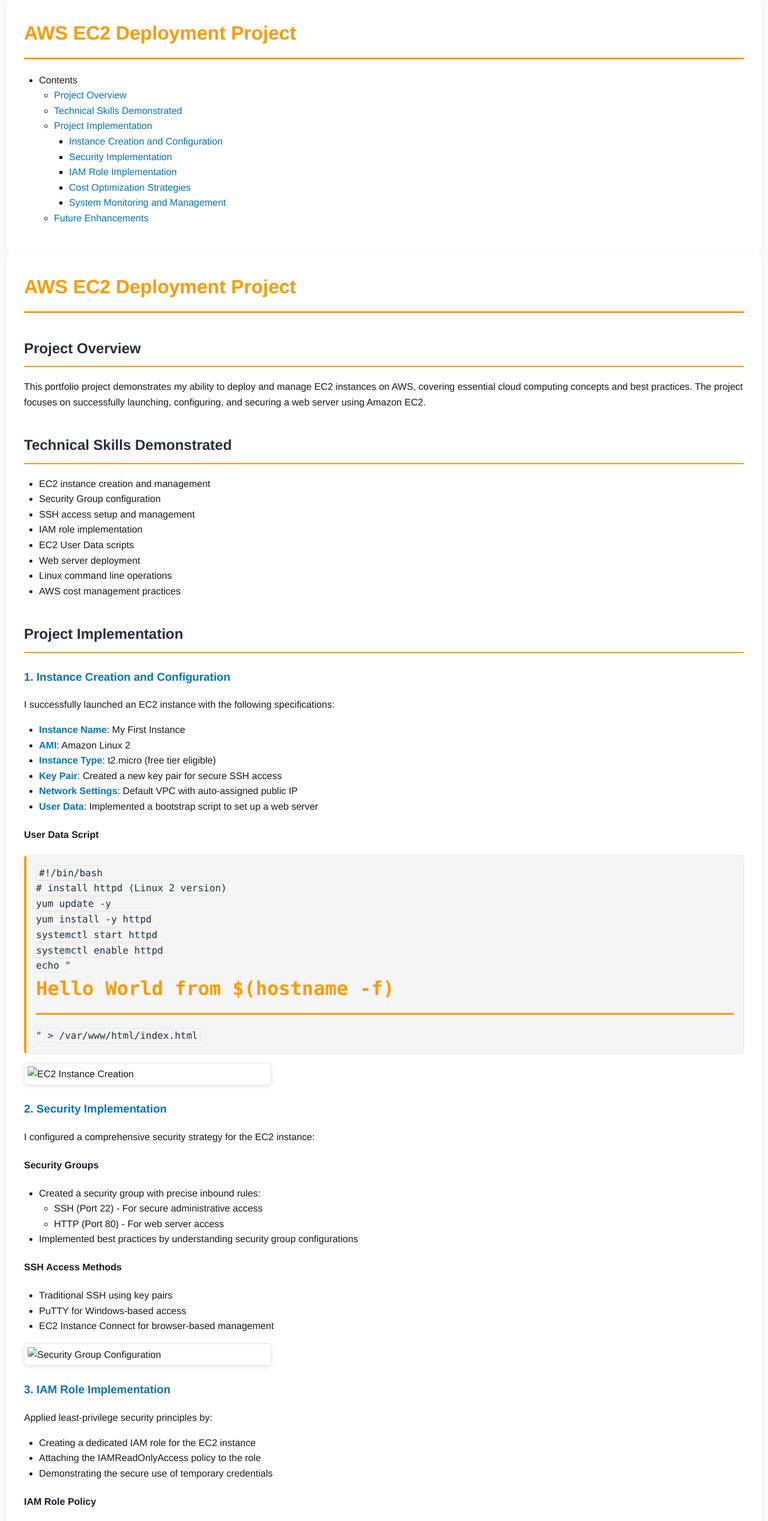
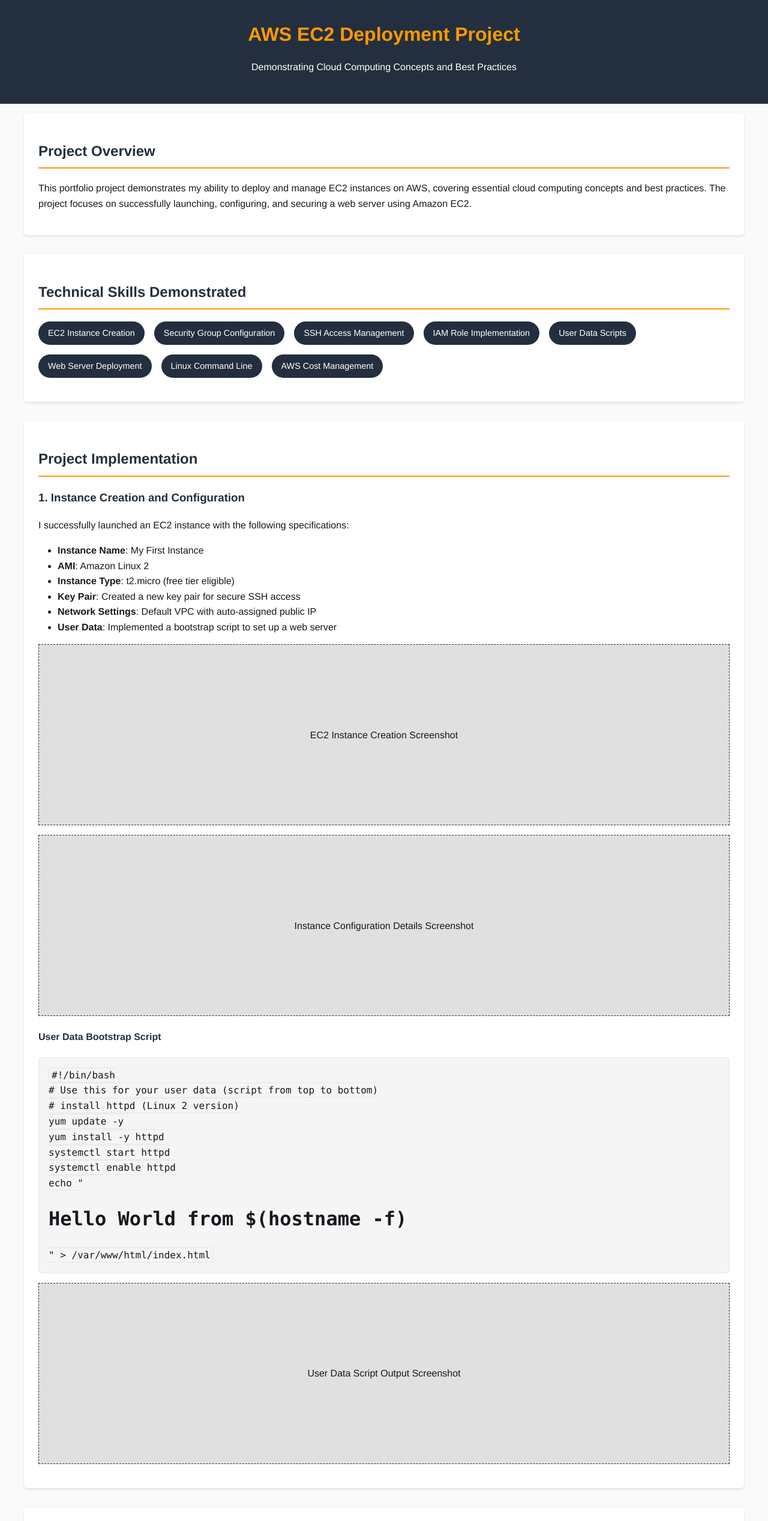
Before and after one commit to deanmtd/AWS-EC2-Deployment-Projects-P1, a plain HTML site: page index.html in a window 1280 px wide. Shown: the top 2536 px of the page at 60% size. Drawn offline with Linux system fonts and the light colour scheme.

Commit message:
Update index.html

```diff
--- a/index.html
+++ b/index.html
@@ -31,91 +31,24 @@
             text-align: center;
         }
 
+        header h1 {
+            margin: 0;
+            color: var(--aws-orange);
+        }
+
         .container {
             max-width: 1200px;
             margin: 0 auto;
             padding: 1rem;
         }
 
-        h1 {
-            color: var(--aws-orange);
-            border-bottom: 3px solid var(--aws-orange);
-            padding-bottom: 15px;
-            margin-top: 0;
+        h2, h3, h4 {
+            color: var(--aws-dark);
         }
 
         h2 {
-            color: var(--aws-dark);
+            padding-bottom: 0.5rem;
             border-bottom: 2px solid var(--aws-orange);
-            padding-bottom: 10px;
-            margin-top: 40px;
-        }
-
-        h3 {
-            color: var(--aws-link);
-            margin-top: 25px;
-        }
-
-        .contents {
-            background-color: white;
-            padding: 1.5rem;
-            border-radius: 5px;
-            box-shadow: 0 2px 4px rgba(0, 0, 0, 0.1);
-            margin-bottom: 2rem;
-        }
-
-        .contents a {
-            color: var(--aws-link);
-            text-decoration: none;
-        }
-
-        .contents a:hover {
-            color: var(--aws-link-hover);
-            text-decoration: underline;
-        }
-
-        .container {
-            background-color: white;
-            padding: 30px;
-            border-radius: 8px;
-            box-shadow: 0 2px 4px rgba(0, 0, 0, 0.1);
-        }
-
-        code {
-            font-family: 'Monaco', 'Menlo', 'Consolas', monospace;
-            background-color: #F5F5F5;
-            padding: 2px 4px;
-            border-radius: 3px;
-            border: 1px solid var(--aws-border);
-            color: var(--aws-dark);
-        }
-
-        pre {
-            background-color: #F5F5F5;
-            padding: 1rem;
-            border-radius: 5px;
-            overflow-x: auto;
-            border: 1px solid var(--aws-border);
-            border-left: 4px solid var(--aws-orange);
-        }
-
-        ul, ol {
-            padding-left: 25px;
-        }
-
-        img {
-            max-width: 100%;
-            height: auto;
-            border: 1px solid var(--aws-border);
-            border-radius: 5px;
-            padding: 5px;
-            margin: 15px 0;
-            display: block;
-            box-shadow: 0 2px 8px rgba(0, 0, 0, 0.1);
-        }
-
-        strong {
-            color: var(--aws-link);
         }
 
         a {
@@ -127,52 +60,121 @@
             color: var(--aws-link-hover);
             text-decoration: underline;
         }
+
+        .section {
+            margin-bottom: 2rem;
+            background-color: white;
+            border-radius: 5px;
+            box-shadow: 0 2px 4px rgba(0, 0, 0, 0.1);
+            padding: 1.5rem;
+        }
+
+        code {
+            font-family: 'Monaco', 'Menlo', 'Consolas', monospace;
+            background-color: #F5F5F5;
+            padding: 2px 4px;
+            border-radius: 3px;
+            border: 1px solid var(--aws-border);
+        }
+
+        pre {
+            background-color: #F5F5F5;
+            padding: 1rem;
+            border-radius: 5px;
+            overflow-x: auto;
+            border: 1px solid var(--aws-border);
+            white-space: pre-wrap;
+            word-wrap: break-word;
+        }
+
+        .skills-list {
+            display: flex;
+            flex-wrap: wrap;
+            gap: 1rem;
+            margin: 1rem 0;
+        }
+
+        .skill-badge {
+            background-color: var(--aws-dark);
+            color: white;
+            padding: 0.5rem 1rem;
+            border-radius: 50px;
+            font-size: 0.9rem;
+        }
+
+        .image-placeholder {
+            background-color: #E0E0E0;
+            border: 1px dashed var(--aws-dark);
+            display: flex;
+            justify-content: center;
+            align-items: center;
+            height: 300px;
+            margin: 1rem 0;
+            text-align: center;
+        }
+
+        ol, ul {
+            padding-left: 2rem;
+        }
+
+        footer {
+            background-color: var(--aws-dark);
+            color: white;
+            text-align: center;
+            padding: 1rem 0;
+            margin-top: 2rem;
+        }
+
+        .aws-button {
+            background-color: var(--aws-orange);
+            color: white;
+            border: none;
+            padding: 0.5rem 1rem;
+            border-radius: 3px;
+            cursor: pointer;
+            display: inline-block;
+            font-weight: bold;
+            margin-top: 1rem;
+        }
+
+        .aws-button:hover {
+            background-color: #EC7211;
+            text-decoration: none;
+        }
     </style>
 </head>
 <body>
+    <header>
         <div class="container">
             <h1>AWS EC2 Deployment Project</h1>
-        <ul>
-            <li>Contents
-                <ul>
-                    <li><a href="#project-overview">Project Overview</a></li>
-                    <li><a href="#technical-skills-demonstrated">Technical Skills Demonstrated</a></li>
-                    <li><a href="#project-implementation">Project Implementation</a>
-                        <ul>
-                            <li><a href="#instance-creation">Instance Creation and Configuration</a></li>
-                            <li><a href="#security-implementation">Security Implementation</a></li>
-                            <li><a href="#iam-role-implementation">IAM Role Implementation</a></li>
-                            <li><a href="#cost-optimization">Cost Optimization Strategies</a></li>
-                            <li><a href="#system-monitoring">System Monitoring and Management</a></li>
-                        </ul>
-                    </li>
-                    <li><a href="#future-enhancements">Future Enhancements</a></li>
-                </ul>
-            </li>
-        </ul>
+            <p>Demonstrating Cloud Computing Concepts and Best Practices</p>
+        </div>
+    </header>
+
+    <div class="container">
+        <div class="section">
+            <h2>Project Overview</h2>
+            <p>This portfolio project demonstrates my ability to deploy and manage EC2 instances on AWS, covering essential cloud computing concepts and best practices. The project focuses on successfully launching, configuring, and securing a web server using Amazon EC2.</p>
         </div>
 
-    <div class="container">
-        <h1>AWS EC2 Deployment Project</h1>
+        <div class="section">
+            <h2>Technical Skills Demonstrated</h2>
+            <div class="skills-list">
+                <span class="skill-badge">EC2 Instance Creation</span>
+                <span class="skill-badge">Security Group Configuration</span>
+                <span class="skill-badge">SSH Access Management</span>
+                <span class="skill-badge">IAM Role Implementation</span>
+                <span class="skill-badge">User Data Scripts</span>
+                <span class="skill-badge">Web Server Deployment</span>
+                <span class="skill-badge">Linux Command Line</span>
+                <span class="skill-badge">AWS Cost Management</span>
+            </div>
+        </div>
 
-        <h2 id="project-overview">Project Overview</h2>
-        <p>This portfolio project demonstrates my ability to deploy and manage EC2 instances on AWS, covering essential cloud computing concepts and best practices. The project focuses on successfully launching, configuring, and securing a web server using Amazon EC2.</p>
+        <div class="section">
+            <h2>Project Implementation</h2>
 
-        <h2 id="technical-skills-demonstrated">Technical Skills Demonstrated</h2>
-        <ul>
-            <li>EC2 instance creation and management</li>
-            <li>Security Group configuration</li>
-            <li>SSH access setup and management</li>
-            <li>IAM role implementation</li>
-            <li>EC2 User Data scripts</li>
-            <li>Web server deployment</li>
-            <li>Linux command line operations</li>
-            <li>AWS cost management practices</li>
-        </ul>
-
-        <h2 id="project-implementation">Project Implementation</h2>
-
-        <h3 id="instance-creation">1. Instance Creation and Configuration</h3>
+            <h3>1. Instance Creation and Configuration</h3>
             <p>I successfully launched an EC2 instance with the following specifications:</p>
             <ul>
                 <li><strong>Instance Name</strong>: My First Instance</li>
@@ -183,8 +185,17 @@
                 <li><strong>User Data</strong>: Implemented a bootstrap script to set up a web server</li>
             </ul>
 
-        <h4>User Data Script</h4>
+            <div class="image-placeholder">
+                <p>EC2 Instance Creation Screenshot</p>
+            </div>
+
+            <div class="image-placeholder">
+                <p>Instance Configuration Details Screenshot</p>
+            </div>
+
+            <h4>User Data Bootstrap Script</h4>
             <pre><code>#!/bin/bash
+# Use this for your user data (script from top to bottom)
 # install httpd (Linux 2 version)
 yum update -y
 yum install -y httpd
@@ -192,55 +203,79 @@ systemctl start httpd
 systemctl enable httpd
 echo "<h1>Hello World from $(hostname -f)</h1>" > /var/www/html/index.html</code></pre>
 
-        <img src="images/instance-creation.png" alt="EC2 Instance Creation" width="400">
+            <div class="image-placeholder">
+                <p>User Data Script Output Screenshot</p>
+            </div>
+        </div>
 
-        <h3 id="security-implementation">2. Security Implementation</h3>
+        <div class="section">
+            <h2>2. Security Implementation</h2>
             <p>I configured a comprehensive security strategy for the EC2 instance:</p>
 
-        <h4>Security Groups</h4>
+            <h3>Security Groups</h3>
             <ul>
-            <li>Created a security group with precise inbound rules:</li>
+                <li>Created a security group with precise inbound rules:
                     <ul>
                         <li>SSH (Port 22) - For secure administrative access</li>
                         <li>HTTP (Port 80) - For web server access</li>
                     </ul>
-            <li>Implemented best practices by understanding security group configurations</li>
+                </li>
+                <li>Implemented best practices by understanding security groups act as a stateful firewall</li>
+                <li>Demonstrated troubleshooting skills by identifying security group configuration issues</li>
             </ul>
 
-        <h4>SSH Access Methods</h4>
+            <div class="image-placeholder">
+                <p>Security Group Configuration Screenshots</p>
+            </div>
+
+            <h3>SSH Access Methods</h3>
             <ul>
                 <li>Traditional SSH using key pairs</li>
                 <li>PuTTY for Windows-based access</li>
                 <li>EC2 Instance Connect for browser-based management</li>
             </ul>
 
-        <img src="images/security-group.png" alt="Security Group Configuration" width="400">
+            <div class="image-placeholder">
+                <p>SSH Access Method Screenshots</p>
+            </div>
+        </div>
 
-        <h3 id="iam-role-implementation">3. IAM Role Implementation</h3>
+        <div class="section">
+            <h2>3. IAM Role Implementation</h2>
             <p>Applied least-privilege security principles by:</p>
             <ul>
                 <li>Creating a dedicated IAM role for the EC2 instance</li>
                 <li>Attaching the IAMReadOnlyAccess policy to the role</li>
-            <li>Demonstrating the secure use of temporary credentials</li>
+                <li>Demonstrating secure use of temporary credentials</li>
             </ul>
 
-        <h4>IAM Role Policy</h4>
+            <div class="image-placeholder">
+                <p>IAM Role Configuration Screenshots</p>
+            </div>
+
+            <h3>IAM Role Policy Example</h3>
             <pre><code>{
     "Version": "2012-10-17",
-    "Statement": [{
+    "Statement": [
+        {
             "Effect": "Allow",
             "Action": [
+                "iam:GenerateCredentialReport",
+                "iam:GenerateServiceLastAccessedDetails",
                 "iam:Get*",
-            "iam:List*"
+                "iam:List*",
+                "iam:SimulateCustomPolicy",
+                "iam:SimulatePrincipalPolicy"
             ],
             "Resource": "*"
-    }]
+        }
+    ]
 }</code></pre>
+        </div>
 
-        <img src="images/iam-role.png" alt="IAM Role Configuration" width="400">
-
-        <h3 id="cost-optimization">4. Cost Optimization Strategies</h3>
-        <p>I researched and documented multiple AWS cost management strategies:</p>
+        <div class="section">
+            <h2>4. Cost Optimization Strategies</h2>
+            <p>Researched and documented multiple AWS cost management strategies:</p>
             <ul>
                 <li><strong>On-Demand Instances</strong>: Used for variable workloads with no upfront payment</li>
                 <li><strong>Reserved Instances</strong>: Analyzed for predictable workloads to achieve up to 72% savings</li>
@@ -248,27 +283,49 @@ echo "<h1>Hello World from $(hostname -f)</h1>" > /var/www/html/index.html</code
                 <li><strong>Savings Plans</strong>: Evaluated as a flexible commitment-based discount model</li>
                 <li><strong>Instance Lifecycle Management</strong>: Demonstrated starting/stopping instances to control costs</li>
             </ul>
+        </div>
 
-        <h3 id="system-monitoring">5. System Monitoring and Management</h3>
-        <p>I successfully implemented instance management practices:</p>
+        <div class="section">
+            <h2>5. System Monitoring and Management</h2>
+            <p>Successfully implemented instance management practices:</p>
             <ul>
                 <li>Monitored instance state and health</li>
-            <li>Demonstrated the proper starting, stopping, and terminating of instances</li>
-            <li>Observed and documented the behavior of public IP addresses when instances are stopped and restarted</li>
-            <li>Verified that private IP addresses remain consistent through stop/start cycles</li>
+                <li>Demonstrated proper starting, stopping, and terminating of instances</li>
+                <li>Observed behavior of public IP addresses during instance lifecycle</li>
+                <li>Verified consistency of private IP addresses through stop/start cycles</li>
             </ul>
+        </div>
 
-        <h2 id="future-enhancements">Future Enhancements</h2>
+        <div class="section">
+            <h2>Project Outcomes & Learnings</h2>
+            <ul>
+                <li>Successful web server deployment</li>
+                <li>Implemented security best practices</li>
+                <li>Demonstrated cost efficiency techniques</li>
+                <li>Developed troubleshooting skills</li>
+                <li>Gained practical AWS service integration experience</li>
+            </ul>
+        </div>
+
+        <div class="section">
+            <h2>Future Enhancements</h2>
             <ul>
                 <li>Implement EC2 Auto Scaling</li>
                 <li>Add Elastic Load Balancing</li>
-            <li>Configure Route 53 for DNS management</li>
-            <li>Implement SSL/TLS using AWS Certificate Manager</li>
-            <li>Set up CloudWatch for performance monitoring and alerting</li>
-            <li>Convert manual setup to AWS CloudFormation templates</li>
+                <li>Configure custom domain with Route 53</li>
+                <li>Implement HTTPS support</li>
+                <li>Set up CloudWatch monitoring</li>
+                <li>Convert to Infrastructure as Code using CloudFormation</li>
             </ul>
 
-        <p>This project demonstrates fundamental AWS cloud computing skills including EC2 instance deployment, security configuration, and best practices for web application hosting.</p>
+            <a href="#" class="aws-button">View More Projects</a>
         </div>
+    </div>
+
+    <footer>
+        <div class="container">
+            <p>AWS EC2 Deployment Portfolio &copy; 2025</p>
+        </div>
+    </footer>
 </body>
 </html>
```
Lines whose indentation alone changed are shown as unchanged.
